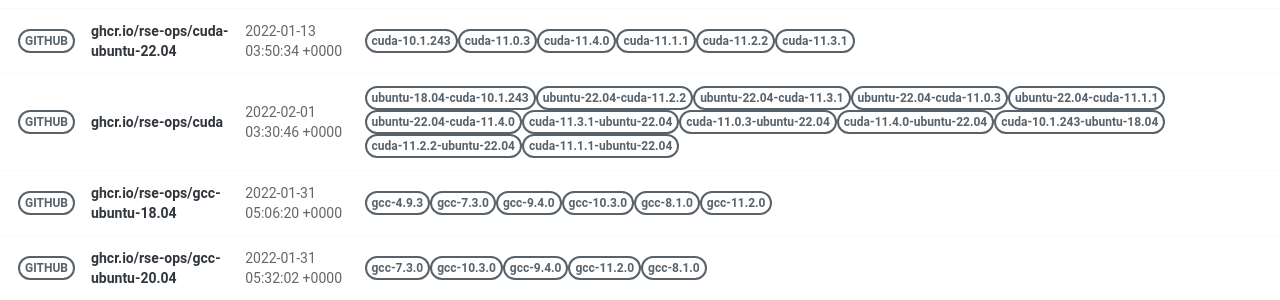
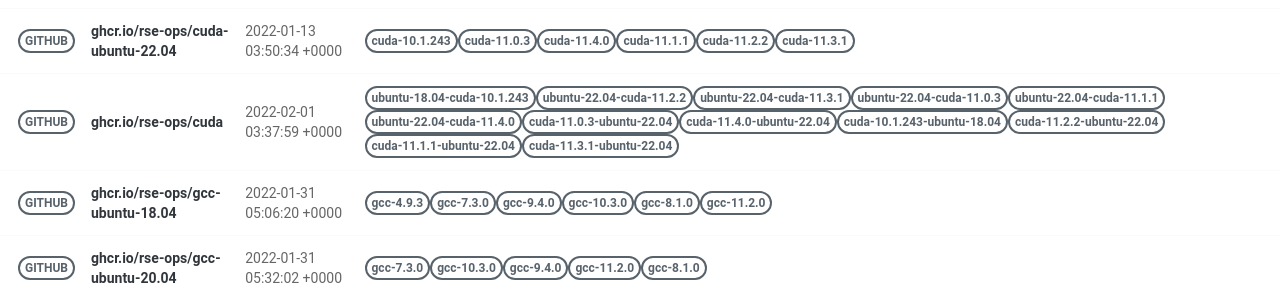
Before and after one commit to rse-ops/docker-images, a Jekyll site: the page built from pages/index.md, in a window 1280 px wide. Shown: the part 421-721 px from the top of the page. Built offline with Jekyll 4.4.1, drawn with Linux system fonts in a browser that asks for light colours; nearby versions of some CDN libraries.

Commit message:
Automated push to update library 2022-02-01

```diff
--- a/_library/ghcr.io-rse-ops-cuda.md
+++ b/_library/ghcr.io-rse-ops-cuda.md
@@ -1,7 +1,7 @@
 ---
 layout: container
 name: ghcr.io/rse-ops/cuda
-updated_at: 2022-02-01 03:30:46.094339
+updated_at: 2022-02-01 03:37:59.449442
 
 
 container_url: https://github.com/orgs/rse-ops/packages/container/package/cuda
```
Also changed, not shown: other parts of _library/ghcr.io-rse-ops-cuda.md (+3 -3 lines).
